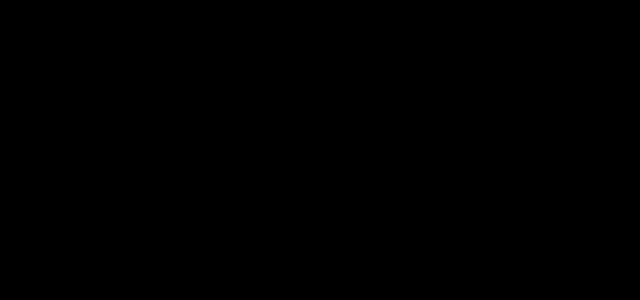
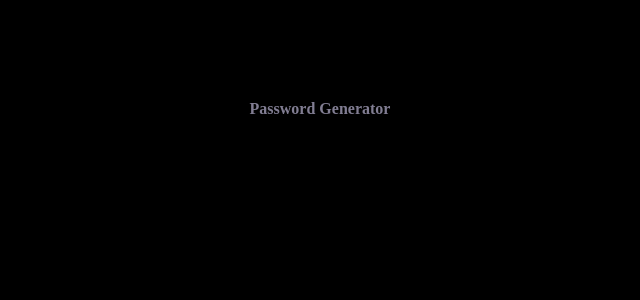
Before and after one commit to gia-grigalashvili/passworrd-generator-react, a React (Vite) app: page / in a window 1280 px wide. Shown: the top 300 px of the page, without its empty margins (320-960 px from the left). Built offline with nearby package versions, Linux system fonts and the light colour scheme.

Commit message:
made name component

```diff
--- a/src/App.jsx
+++ b/src/App.jsx
@@ -1,7 +1,11 @@
 import "./App.css";
-
+import Name from "./component/Name";
 function App() {
-  return <></>;
+  return (
+    <>
+      <Name />
+    </>
+  );
 }
 
 export default App;
--- /dev/null
+++ b/src/component/Name.jsx
@@ -0,0 +1,20 @@
+import styled from "styled-components";
+function Name() {
+  return (
+    <div>
+      <MainName>Password Generator</MainName>
+    </div>
+  );
+}
+
+const MainName = styled.h1`
+  color: #817d92;
+  text-align: center;
+  font-family: "JetBrains Mono";
+  font-size: 16px;
+  font-style: normal;
+  font-weight: 700;
+  line-height: normal;
+  margin-top: 100px;
+`;
+export default Name;
```
